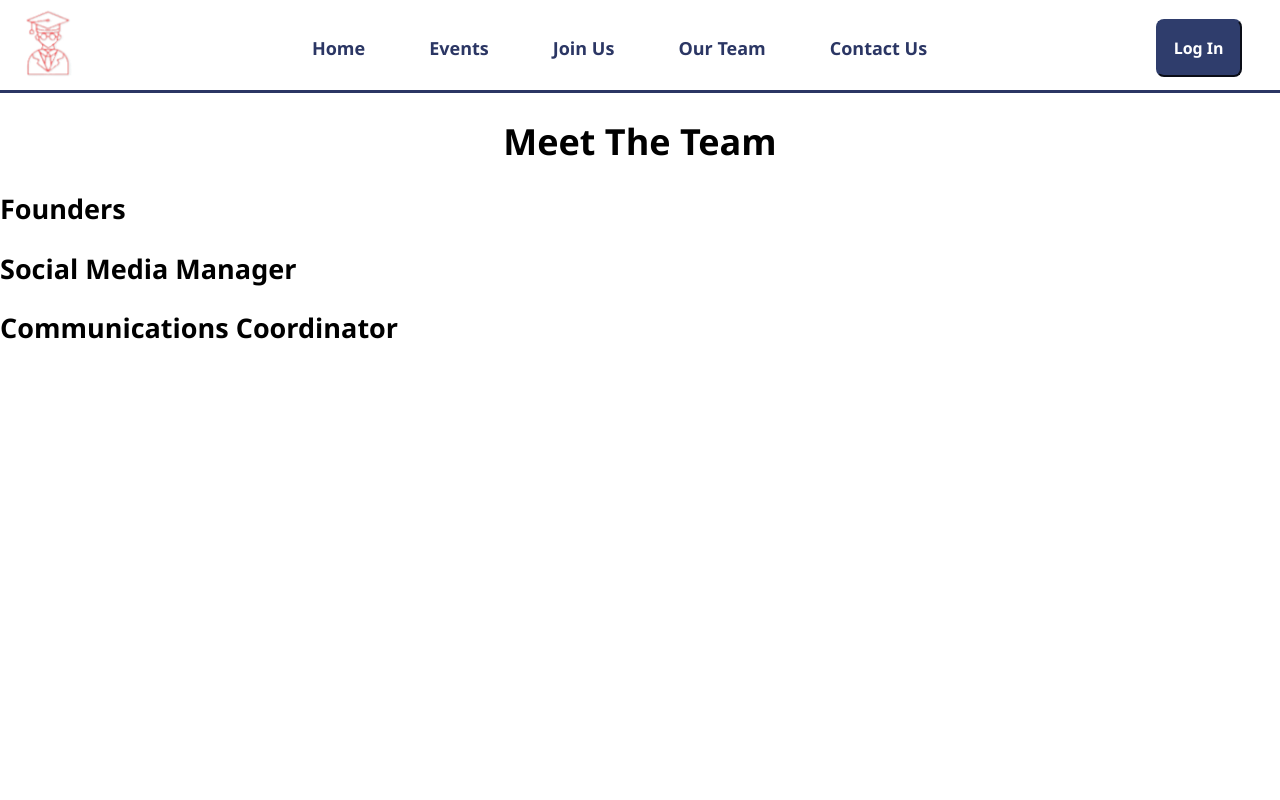
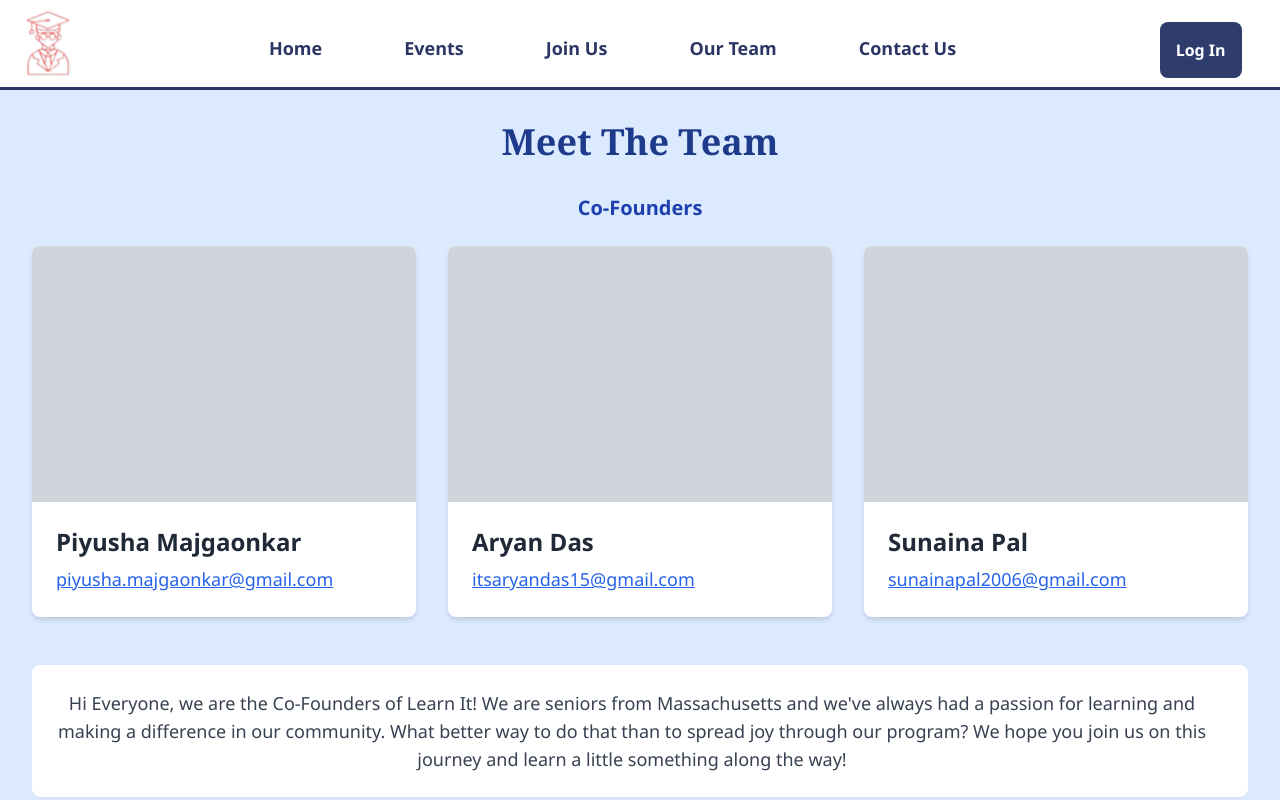
Before and after one commit to ArnavTheSharma/Learn-It-Website, a React (Create React App) app: page /our-team in a window 1280 px wide. Shown: the top 800 px of the page. Built offline with nearby package versions, Linux system fonts and the light colour scheme; no server answers.

Commit message:
Team page without images

```diff
--- a/package.json
+++ b/package.json
@@ -39,5 +39,8 @@
       "last 1 firefox version",
       "last 1 safari version"
     ]
+  },
+  "devDependencies": {
+    "tailwindcss": "^3.4.10"
   }
 }
--- a/src/NavBar.css
+++ b/src/NavBar.css
@@ -23,13 +23,12 @@ nav {
     mix-blend-mode: normal;
     backdrop-filter: blur(10px);
     position:sticky;
-    height: 90px;
+    height: 5em;
   }
 
   nav li {
     display: inline-block;
-    padding-top: 24px;
-    padding-bottom: 24px;
+    padding: 1em 1em 1em 0em;
     transform: translateY(-16%);
     width: fit-content;
     text-align: center;
@@ -44,9 +43,11 @@ nav {
   }
 
   nav li:hover {
-    background: #DAB8C5;
-    color: white;
+    background: #739775;
+    color: rgb(238, 231, 231);
     transition: all 0.3s ease-out;
+    border-radius: 30%;
+
   }
 
 
--- a/src/index.css
+++ b/src/index.css
@@ -1,3 +1,8 @@
+@tailwind base;
+@tailwind components;
+@tailwind utilities;
+
+
 body {
   margin: 0;
   font-family: -apple-system, BlinkMacSystemFont, 'Segoe UI', 'Roboto', 'Oxygen',
--- a/src/pages/teamPage/TeamPage.js
+++ b/src/pages/teamPage/TeamPage.js
@@ -1,12 +1,104 @@
-function TeamPage() {
-    return(
-        <div className="teamPageContainer">
-            <h1>Meet The Team</h1>
-            <h2>Founders</h2>
-            <h2>Social Media Manager</h2>
-            <h2>Communications Coordinator</h2>
-        </div>
+import React from 'react';
+
+const teamMembers = [
+    {
+        name: 'Piyusha Majgaonkar',
+        email: 'piyusha.majgaonkar@gmail.com',
+        role: 'Co-Founder',
+        description: '',
+    },
+    {
+        name: 'Aryan Das',
+        email: 'itsaryandas15@gmail.com',
+        role: 'Co-Founder',
+        description: '',
+    },
+    {
+        name: 'Sunaina Pal',
+        email: 'sunainapal2006@gmail.com',
+        role: 'Co-Founder',
+        description: '',
+    },
+    {
+        name: 'Himal Bokka',
+        email: 'Himalkumar2020@gmail.com',
+        role: 'Social Media Manager',
+        description: 'Meet Himal Bokka, the Social Media Manager here at Learn It. He is the design manager for the rocketry club at his high school and is part of the social media team at his local library. Himal loves to play sports like football, basketball, and soccer in his free time. Himal is willing to help out Learn It on the social media side of the organization and wants to contribute more to the Learn It group.',
+    },
+    {
+        name: 'Merav Sriram',
+        email: 'meravsriram@gmail.com',
+        role: 'Communications Coordinator',
+        description: 'Merav Sriram, a rising junior in high school, is the new Communications Coordinator at Learn It Academics. He has made multiple appearances on TV show PL Fanzone, which features soccer enthusiasts as they compete in challenges and enjoys interviewing international soccer stars. Aside from his extensive theoretical knowledge, Merav enjoys competitive soccer, chess and debate, and is a part of NEFC. Merav is excited to contribute to the Learn It team and hopes to organize fun and effective events!',
+    },
+];
+
+const Team = () => {
+    return (
+        <div className="teamPageContainer flex flex-col items-center bg-gray-50 min-h-screen">
+            <div className="bg-blue-100 p-8">
+                <h1 className="font-serif font-bold text-blue-900 text-4xl text-center mb-8">Meet The Team</h1>
+
+                {/* Co-Founders Section */}
+                <div className="text-center text-xl font-bold text-blue-800 mb-6">Co-Founders</div>
+                <div className="grid grid-cols-1 md:grid-cols-2 lg:grid-cols-3 gap-8 mb-12">
+                    {teamMembers.filter(member => member.role === 'Co-Founder').map((member) => (
+                        <div key={member.email} className="bg-white shadow-md rounded-lg overflow-hidden transform transition-transform hover:scale-105 hover:shadow-lg">
+                            {/* Placeholder for image */}
+                            <div className="w-full h-64 bg-gray-300"></div>
+                            <div className="p-6">
+                                <h2 className="text-2xl font-semibold text-gray-800 mb-2">{member.name}</h2>
+                                <a href={`mailto:${member.email}`} className="text-blue-600 underline hover:text-blue-800">{member.email}</a>
+                            </div>
+                        </div>
+                    ))}
+                </div>
+
+                {/* Combined Description for Co-Founders */}
+                <div className="text-center p-6 bg-white rounded-lg shadow-sm">
+                    <p className="text-gray-700 text-lg">
+                        Hi Everyone, we are the Co-Founders of Learn It! We are seniors from Massachusetts and we've always had a passion for learning and making a difference in our community.
+                        What better way to do that than to spread joy through our program? We hope you join us on this journey and learn a little something along the way!
+                    </p>
+                </div>
+
+                {/* Social Media Manager Section */}
+                <div className="flex flex-col items-center">
+                    <div className="flex flex-col  text-center text-xl font-bold text-blue-800 mt-12 mb-6">Social Media Manager</div>
+                    <div className="grid grid-cols-1 items-center justify-center md:grid-cols-2 lg:grid-cols-3 gap-8 mb-12">
+                        {teamMembers.filter(member => member.role === 'Social Media Manager').map((member) => (
+                            <div key={member.email} className="bg-white shadow-md rounded-lg overflow-hidden transform transition-transform hover:scale-105 hover:shadow-lg">
+                                {/* Placeholder for image */}
+                                <div className="w-full h-64 bg-gray-300"></div>
+                                <div className="p-6">
+                                    <h2 className="text-2xl font-semibold text-gray-800 mb-2">{member.name}</h2>
+                                    <p className="text-gray-700 mb-4">{member.description}</p>
+                                    <a href={`mailto:${member.email}`} className="text-blue-600 underline hover:text-blue-800">{member.email}</a>
+                                </div>
+                            </div>
+                        ))}
+                    </div>
+                </div>
+
+                {/* Communications Coordinator Section */}
+                <div className="text-center text-xl font-bold text-blue-800 mb-6">Communications Coordinator</div>
+                <div className="grid grid-cols-1 md:grid-cols-2 lg:grid-cols-3 gap-8 justify-center">
+                    {teamMembers.filter(member => member.role === 'Communications Coordinator').map((member) => (
+                        <div key={member.email} className="bg-white shadow-md rounded-lg overflow-hidden transform transition-transform hover:scale-105 hover:shadow-lg">
+                            {/* Placeholder for image */}
+                            <div className="w-full h-64 bg-gray-300"></div>
+                            <div className="p-6">
+                                <h2 className="text-2xl font-semibold text-gray-800 mb-2">{member.name}</h2>
+                                <p className="text-gray-700 mb-4">{member.description}</p>
+                                <a href={`mailto:${member.email}`} className="text-blue-600 underline hover:text-blue-800">{member.email}</a>
+                            </div>
+                        </div>
+                    ))}
+                </div>
+
+            </div >
+        </div >
     );
-}
+};
 
-export default TeamPage;
+export default Team;
--- /dev/null
+++ b/tailwind.config.js
@@ -0,0 +1,10 @@
+/** @type {import('tailwindcss').Config} */
+module.exports = {
+  content: [
+    "./src/**/*.{js,jsx,ts,tsx}",
+  ],
+  theme: {
+    extend: {},
+  },
+  plugins: [],
+}
```
Also changed, not shown: 1 other file (tests, documents, lock files or other folders).
